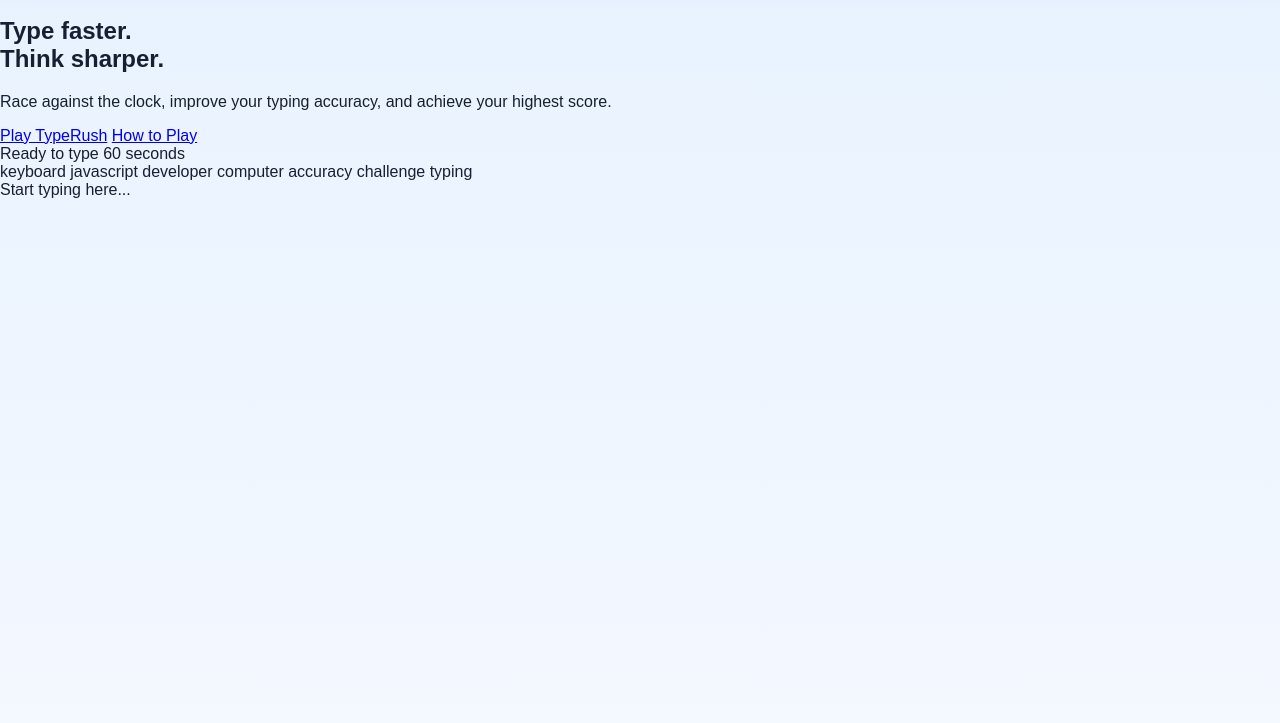
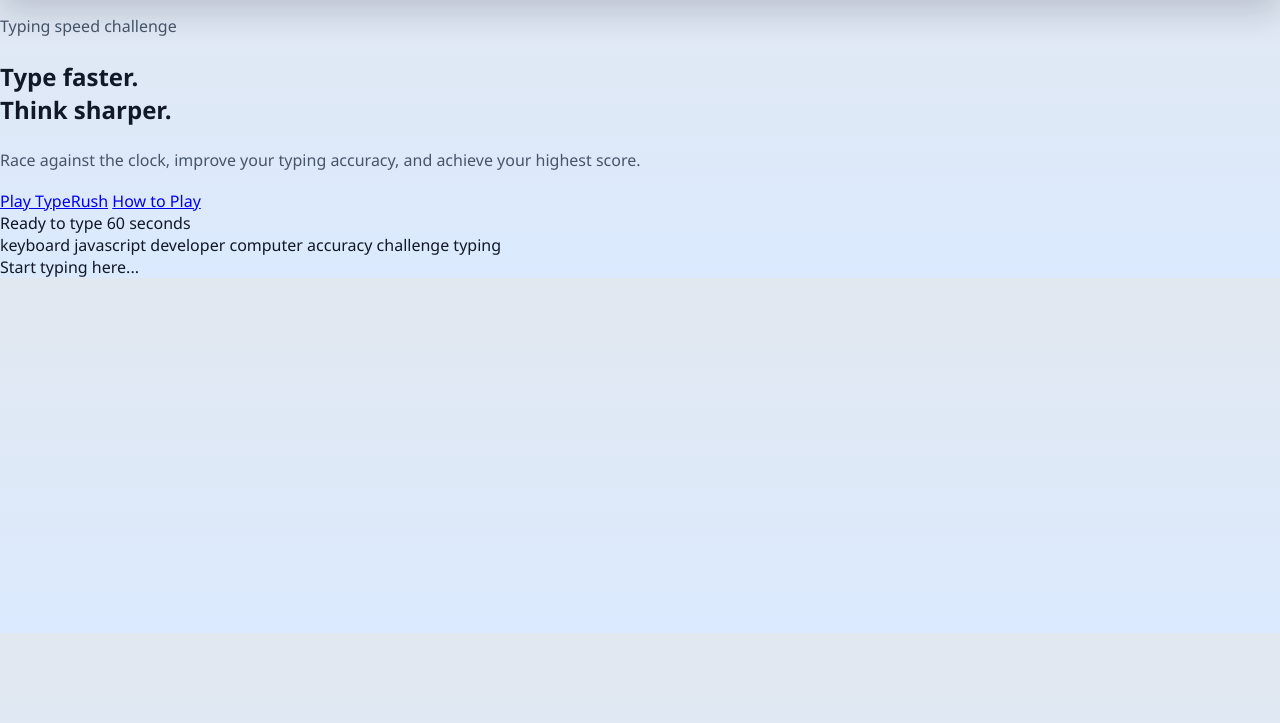
Before and after one commit to mirul49/Team4_Project, a website: page index.html in a window 1280 px wide. Shown: the part 77-800 px from the top of the page. Drawn offline with Linux system fonts and the light colour scheme.

Commit message:
Update stylesheet link to use style.css

```diff
--- a/index.html
+++ b/index.html
@@ -7,7 +7,7 @@
 
   <title>TypeRush</title>
 
-  <link rel="stylesheet" href="css/game.css">
+  <link rel="stylesheet" href="style.css">
 </head>
 
 <body>
```
